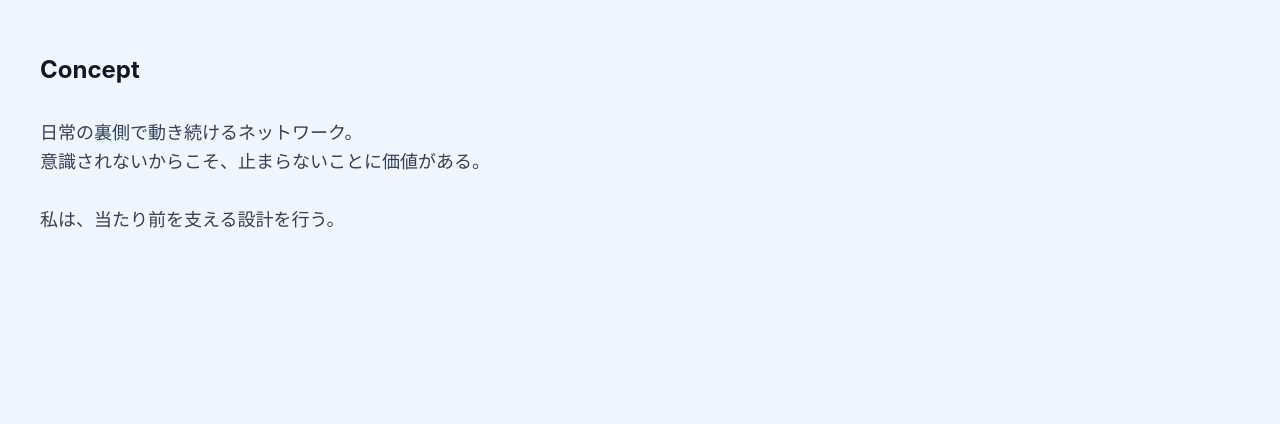
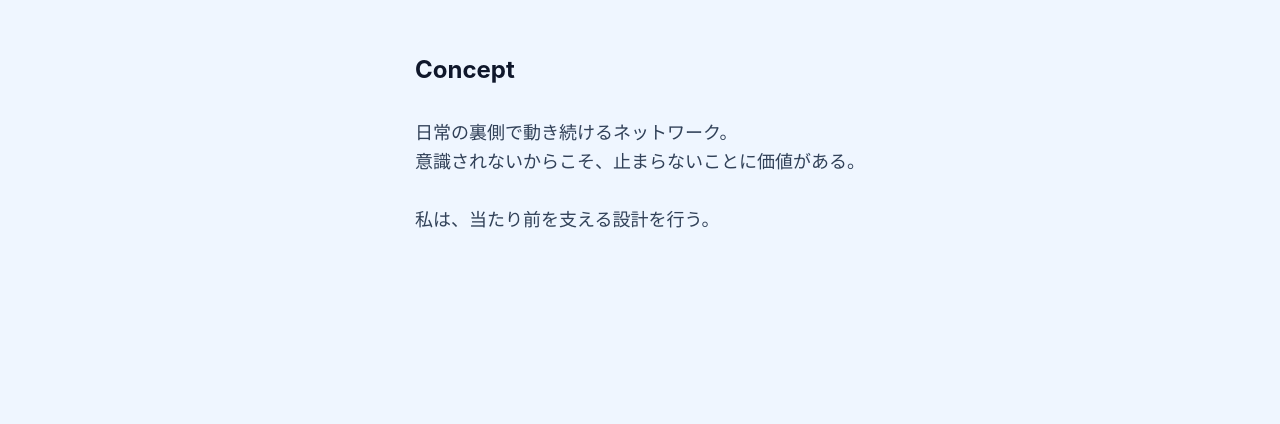
Before and after one commit to yumekiti/portfolio, an Astro site: page / in a window 1280 px wide. Shown: the part 1056-1480 px from the top of the page. Built offline with nearby package versions, Linux system fonts and the light colour scheme; Astro itself is replaced by a stand-in of ours.

Commit message:
add husky

```diff
--- a/package.json
+++ b/package.json
@@ -10,7 +10,8 @@
     "build": "astro build",
     "preview": "astro preview",
     "astro": "astro",
-    "format": "prettier . --write"
+    "format": "prettier . --write",
+    "prepare": "husky"
   },
   "dependencies": {
     "@tailwindcss/vite": "^4.2.2",
@@ -18,6 +19,7 @@
     "tailwindcss": "^4.2.2"
   },
   "devDependencies": {
+    "husky": "^9.1.7",
     "prettier": "3.8.1",
     "prettier-plugin-astro": "0.14.1",
     "prettier-plugin-tailwindcss": "0.7.2"
--- a/src/components/Concept.astro
+++ b/src/components/Concept.astro
@@ -1,7 +1,9 @@
-<section id="concept" class="flex min-h-screen items-center bg-blue-50 px-10">
-  <div class="max-w-3xl">
+<section
+  id="concept"
+  class="flex min-h-screen items-center bg-blue-50 px-6 md:px-10 lg:px-20"
+>
+  <div class="mx-auto max-w-3xl">
     <h2 class="mb-8 text-2xl font-bold">Concept</h2>
-
     <p class="text-lg leading-relaxed text-slate-700">
       日常の裏側で動き続けるネットワーク。<br />
       意識されないからこそ、止まらないことに価値がある。<br /><br />
--- a/src/layouts/Layout.astro
+++ b/src/layouts/Layout.astro
@@ -7,7 +7,6 @@ import "../styles/global.css";
     <meta charset="UTF-8" />
     <meta name="viewport" content="width=device-width" />
 
-    <!-- SEO -->
     <title>Yumeki Iida | Network Engineer Portfolio</title>
     <meta
       name="description"
@@ -15,7 +14,6 @@ import "../styles/global.css";
     />
     <meta name="robots" content="index, follow" />
 
-    <!-- OGP -->
     <meta property="og:title" content="Yumeki Iida | Portfolio" />
     <meta property="og:description" content="Network Engineer Portfolio" />
     <meta property="og:type" content="website" />
@@ -36,7 +34,6 @@ import "../styles/global.css";
     </header>
 
     <!-- 左ナビ（UI用） -->
-    <!-- “被る前提で美しく設計する” -->
     <nav
       aria-label="Section navigation"
       class="fixed top-1/2 left-6 z-50 flex -translate-y-1/2 flex-col gap-5"
```
Also changed, not shown: 2 other files.
